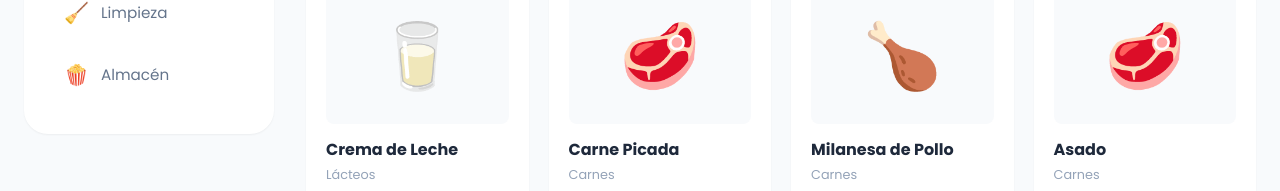
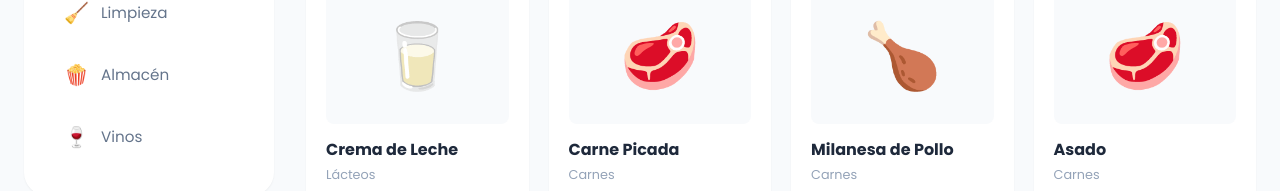
Before and after one commit to salvador-castro/super-mechi, a React (Vite) app: page /productos in a window 1280 px wide. Shown: the part 761-952 px from the top of the page. Built offline with nearby package versions, Linux system fonts and the light colour scheme.

Commit message:
change products js

```diff
--- a/src/data/products.js
+++ b/src/data/products.js
@@ -7,6 +7,7 @@ export const categories = [
     { id: 'panaderia', name: 'Panadería', icon: '🍞', color: '#d97706' },
     { id: 'limpieza', name: 'Limpieza', icon: '🧹', color: '#06b6d4' },
     { id: 'almacen', name: 'Almacén', icon: '🍿', color: '#f59e0b' },
+    { id: 'vinos', name: 'Vinos', icon: '🍷', color: '#8b5cf6' },
 ];
 
 export const products = [
@@ -51,7 +52,7 @@ export const products = [
     { id: 28, nombre: 'Agua Mineral Glaciar 2L', precio: 650, categoria: 'Bebidas', categoriaId: 'bebidas', imagen: '/assets/productos/aguas/glaciar-2L.jpg', unidad: 'un' },
     { id: 29, nombre: 'Coca-Cola Zero 2.25L', precio: 1850, categoria: 'Bebidas', categoriaId: 'bebidas', imagen: '/assets/productos/gaseosas/coca-cola-zero-225.jpg', unidad: 'un' },
     { id: 30, nombre: 'Sprite 2.25L', precio: 1850, categoria: 'Bebidas', categoriaId: 'bebidas', imagen: '/assets/productos/gaseosas/sprite-225.jpg', unidad: 'un' },
-    { id: 31, nombre: 'Catena Zapata Malbec', precio: 2500, categoria: 'Bebidas', categoriaId: 'bebidas', imagen: '/assets/productos/vinos/catena-zapata-malbec.jpg', unidad: 'un' },
+    { id: 31, nombre: 'Catena Zapata Malbec', precio: 2500, categoria: 'Bebidas', categoriaId: 'vinos', imagen: '/assets/productos/vinos/catena-zapata-malbec.jpg', unidad: 'un' },
 
     // Limpieza
     { id: 32, nombre: 'Detergente 750ml', precio: 980, categoria: 'Limpieza', categoriaId: 'limpieza', imagen: '🧴', unidad: 'un' },
```
